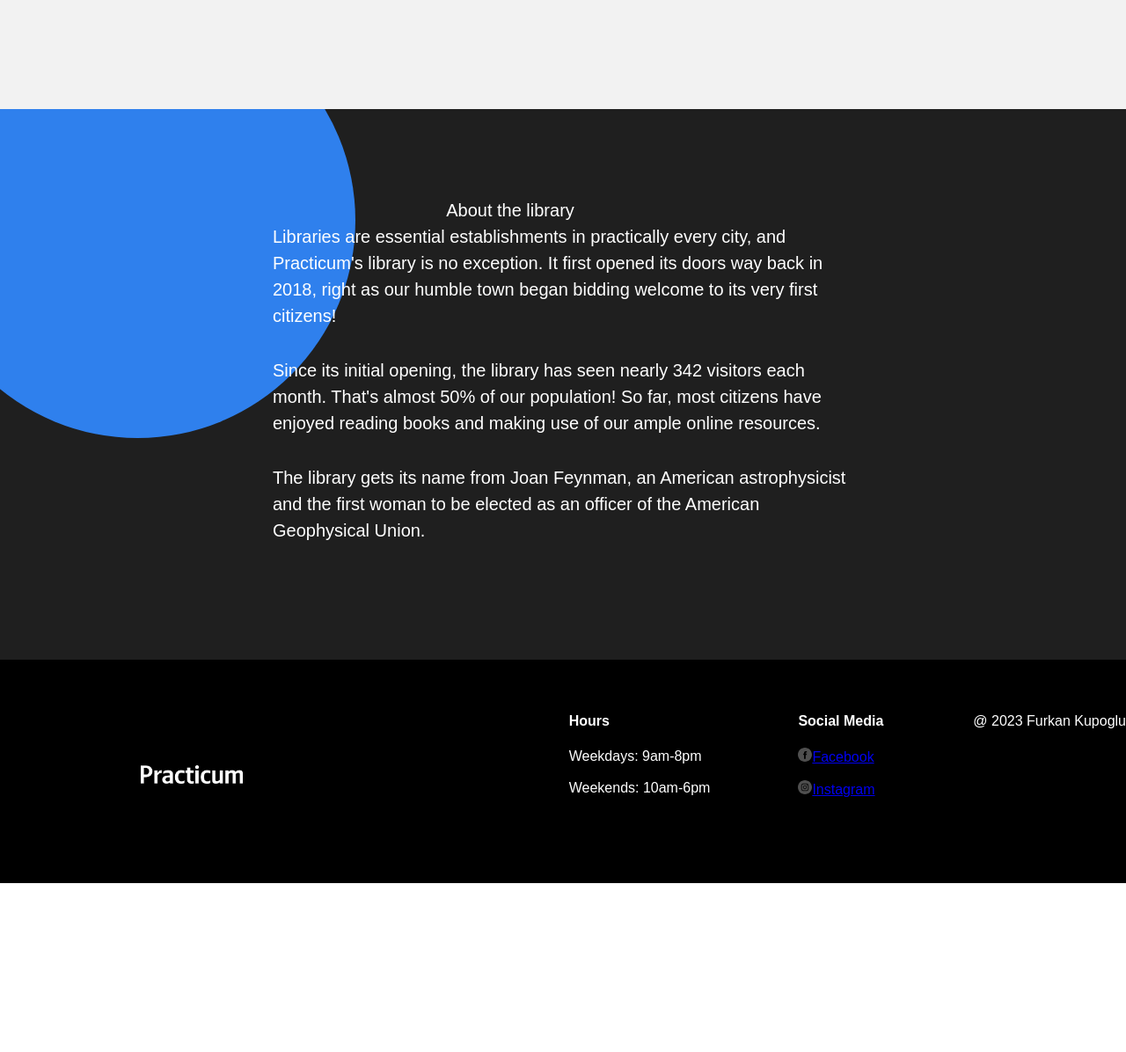
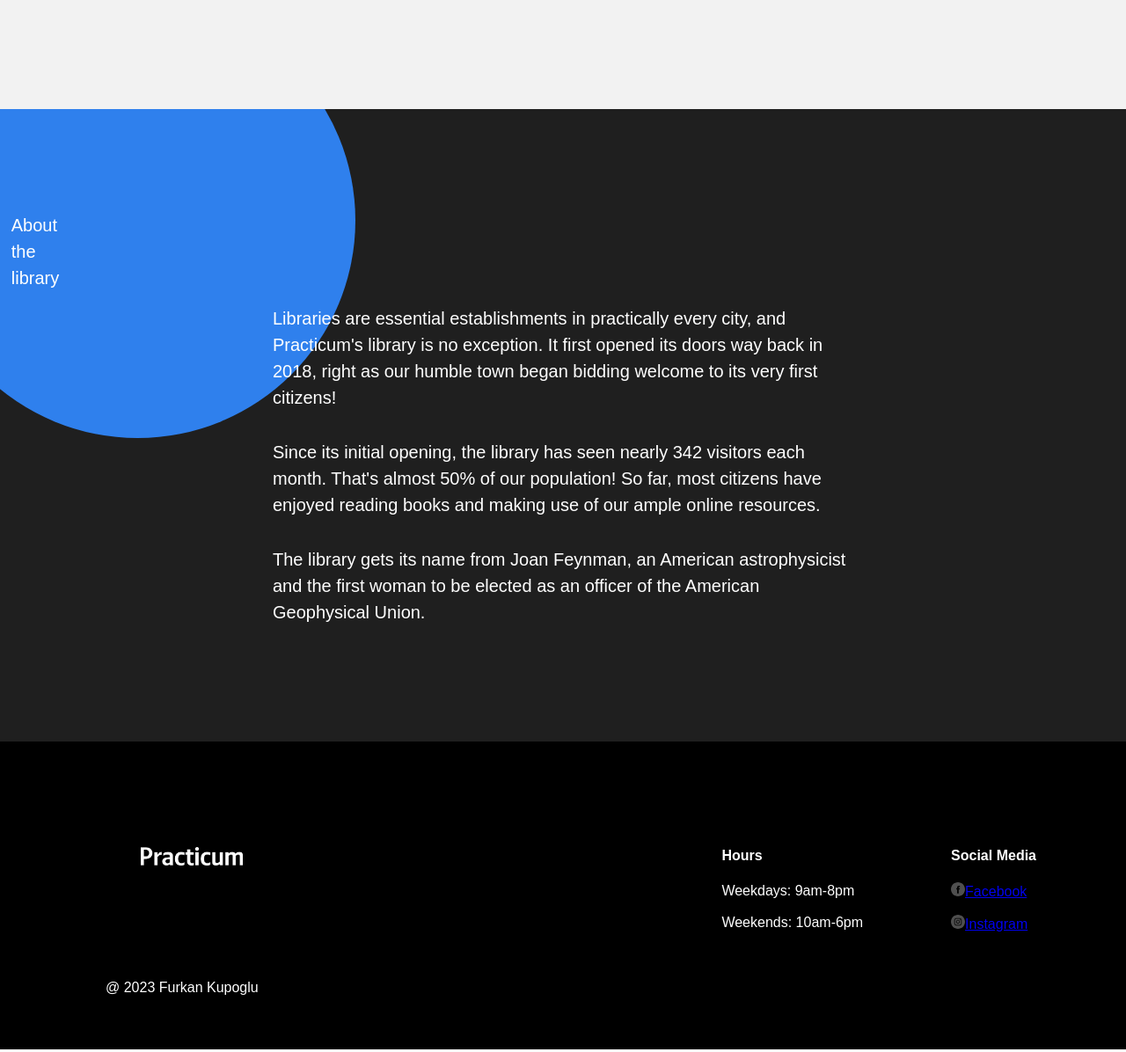
Before and after one commit to mfurkankup/se_project_library, a plain HTML site: page index.html in a window 1280 px wide. Shown: the part 3250-4446 px from the top of the page at 88% size. Before the commit the page ends 4254 px from the top, so only its background shows below. Drawn offline with Linux system fonts and the light colour scheme.

Commit message:
Update project for first submission

```diff
--- a/index.html
+++ b/index.html
@@ -334,9 +334,9 @@
                 </li>
               </ul>
             </div>
-            <div class="footer copyright">
-              <p class="footer__copyright">@ 2023 Furkan Kupoglu</p>
-            </div>
+          </div>
+          <div class="footer copyright">
+            <p class="footer__copyright">@ 2023 Furkan Kupoglu</p>
           </div>
         </footer>
       </div>
--- a/styles/style.css
+++ b/styles/style.css
@@ -203,36 +203,26 @@
 .person_name_feynman {
   top: -30px;
   left: 319px;
-  width: 150px;
-  height: 200px;
 }
 
 .person_name_burbidge {
   top: 96px;
   right: 125px;
-  width: 100px;
-  height: 150px;
 }
 
 .person_name_cannon {
   bottom: 18px;
   right: 216px;
-  width: 100px;
-  height: 150px;
 }
 
 .person_name_mitchell {
   bottom: 82px;
   left: 142px;
-  width: 80px;
-  height: 150px;
 }
 
 .person_name_tarter {
   top: 79px;
   left: 159px;
-  width: 100px;
-  height: 150px;
 }
 
 .person__image {
@@ -240,15 +230,18 @@
 }
 
 .person__image_size_l {
-  width: 140px;
+  width: 150px;
+  height: 200px;
 }
 
 .person__image_size_m {
   width: 100px;
+  height: 150px;
 }
 
 .person__image_size_s {
   width: 80px;
+  height: 150px;
 }
 
 .person__caption {
@@ -424,11 +417,7 @@
   font-weight: 500;
   z-index: 1;
   max-width: 154px;
-  margin-right: 120px;
-  margin-top: 0;
-  margin-left: 0;
-  margin-bottom: 0;
-  padding: 0;
+  margin-right: 1200px;
 }
 
 .about__content {
@@ -475,6 +464,7 @@
   display: flex;
   flex-direction: column;
   margin-right: 100px;
+  padding-top: 60px;
 }
 
 .footer__column_content_social {
@@ -483,12 +473,13 @@
   display: flex;
   flex-direction: column;
   justify-content: right;
+  padding-top: 60px;
 }
 
 .footer__logo {
   height: 21px;
   width: 116px;
-  padding-left: 80px;
+  margin-left: 80px;
   padding-top: 60px;
   margin-bottom: 108px;
   margin-right: auto;
@@ -529,8 +520,6 @@
 }
 
 .footer__copyright {
-  display: flex;
-  align-items: flex-end;
-  margin: 0;
-  padding: 0;
+  padding-bottom: 60px;
+  padding-left: 120px;
 }
```
